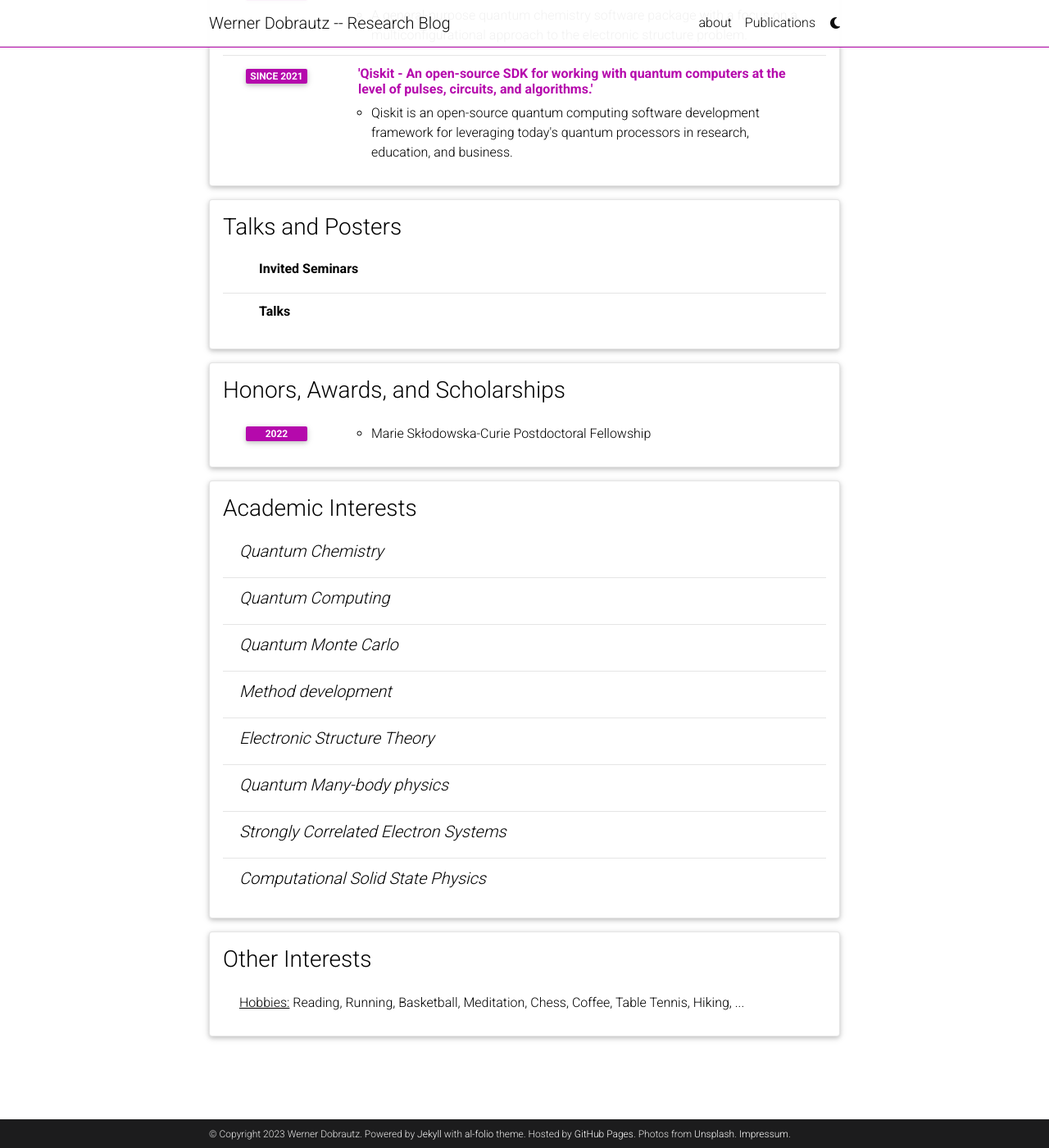
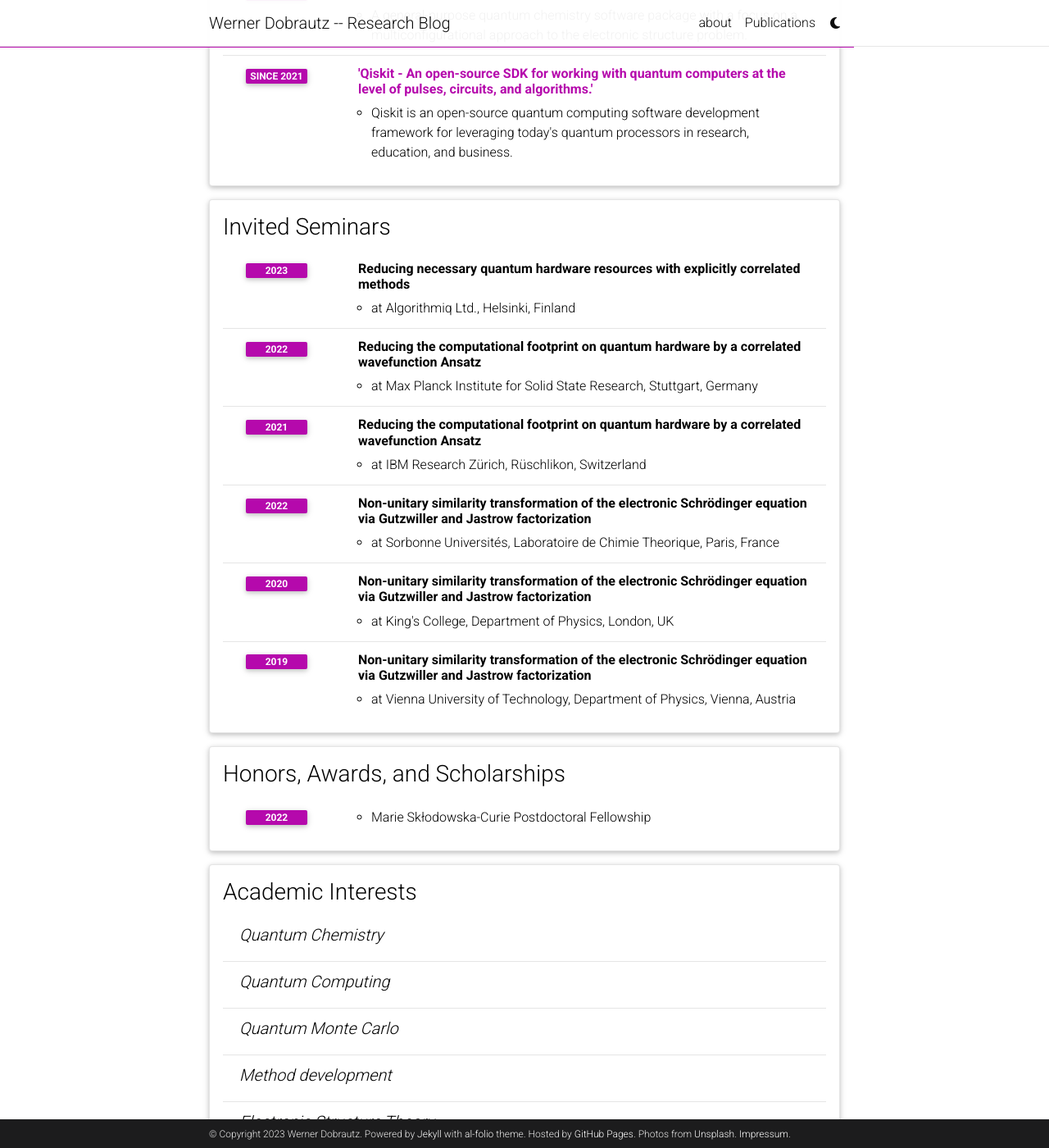
Before and after one commit to dobrautz/dobrautz.github.io, a Jekyll site: the page built from _pages/cv.md, in a window 1280 px wide and 1400 px high, scrolled down 1940 px. Shown: the whole window at 82% size. Built offline with Jekyll 4.4.1, drawn with Linux system fonts in a browser that asks for light colours; comment, search, counter and statistics services are not loaded; a style sheet for code colours, icons or effects is not loaded.

Commit message:
Update cv.yml

```diff
--- a/_data/cv.yml
+++ b/_data/cv.yml
@@ -76,26 +76,28 @@
       year: Since 2021
       description:  Qiskit is an open-source quantum computing software development framework for leveraging today's quantum processors in research, education, and business.
 
-- title: Talks and Posters
+- title: Invited Seminars
   type: time_table
   contents:
-    - title: Invited Seminars
-      contents:
-        - title: Test
-          year: xxx
-          description: XXX
-        - title: Test
-          year: xxx
-          description: XXX
-    - title: Talks
-      contents:
-        - title: Test
-          year: xxx
-          description: XXX
-        - title: Test
-          year: xxx
-          description: XXX
+    - title: Reducing necessary quantum hardware resources with explicitly correlated methods
+      year: 2023
+      description: at Algorithmiq Ltd., Helsinki, Finland
+    - title: Reducing the computational footprint on quantum hardware by a correlated wavefunction Ansatz
+      year: 2022
+      description: at Max Planck Institute for Solid State Research, Stuttgart, Germany
+    - title: Reducing the computational footprint on quantum hardware by a correlated wavefunction Ansatz
+      year: 2021
+      description: at IBM Research Zürich, Rüschlikon, Switzerland
 
+    - title: Non-unitary similarity transformation of the electronic Schrödinger equation via Gutzwiller and Jastrow factorization
+      year: 2022
+      description: at Sorbonne Universités,  Laboratoire de Chimie Theorique,  Paris, France
+    - title: Non-unitary similarity transformation of the electronic Schrödinger equation via Gutzwiller and Jastrow factorization
+      year: 2020
+      description: at King's College, Department of Physics, London, UK
+    - title: Non-unitary similarity transformation of the electronic Schrödinger equation via Gutzwiller and Jastrow factorization
+      year: 2019
+      description: at Vienna University of Technology, Department of Physics, Vienna, Austria
 
 - title: Honors, Awards, and Scholarships
   type: time_table
```
